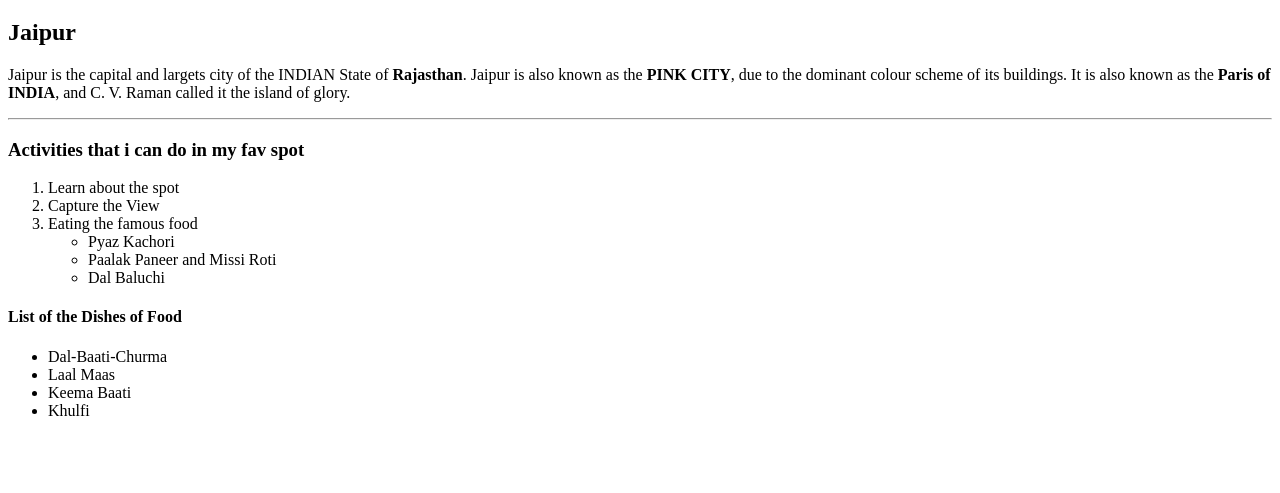
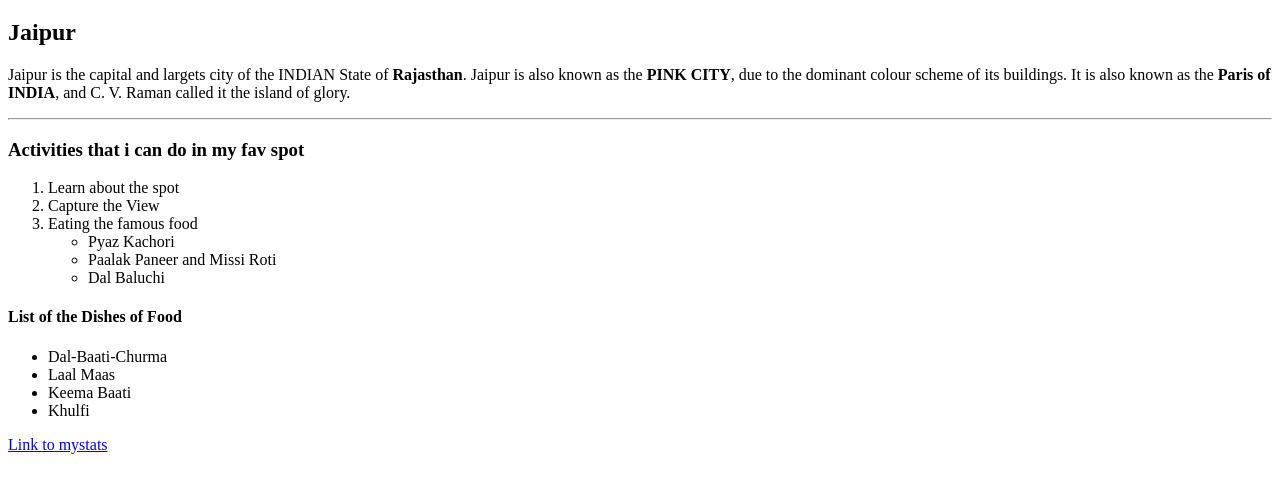
Before and after one commit to 44-563-WebApps-F23/44563-webapps-f23-assignment3-Sahithi-5690, a plain HTML site: page index.html in a window 1280 px wide. Shown: the part 61-554 px from the top of the page. Drawn offline with Linux system fonts and the light colour scheme.

Commit message:
Update index.html

```diff
--- a/index.html
+++ b/index.html
@@ -28,5 +28,6 @@
         <li>Keema Baati</li>
         <li>Khulfi</li>
     </ul>
+    <a href="mystats.html">Link to mystats</a>
 </body>
 </html>
```
